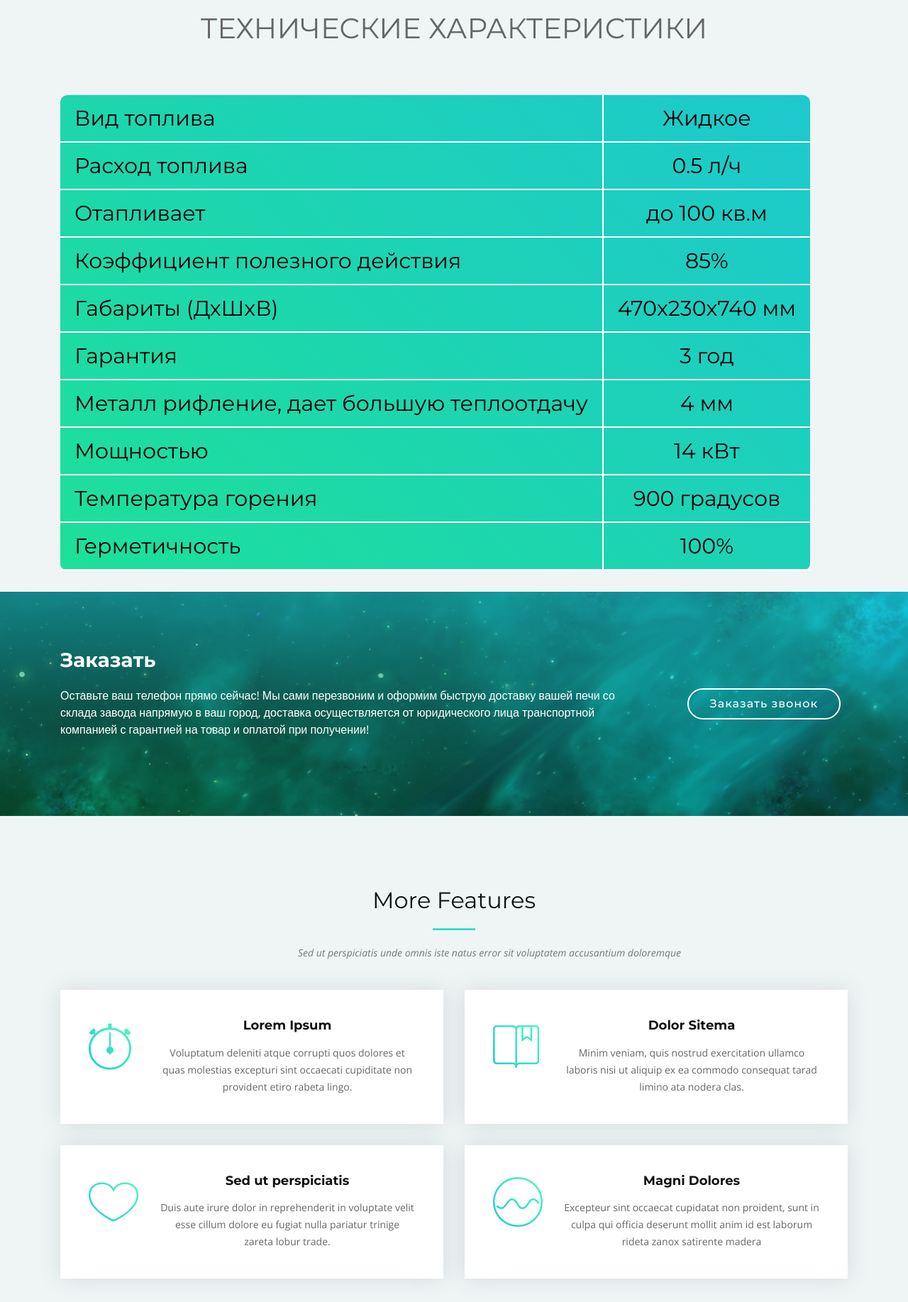
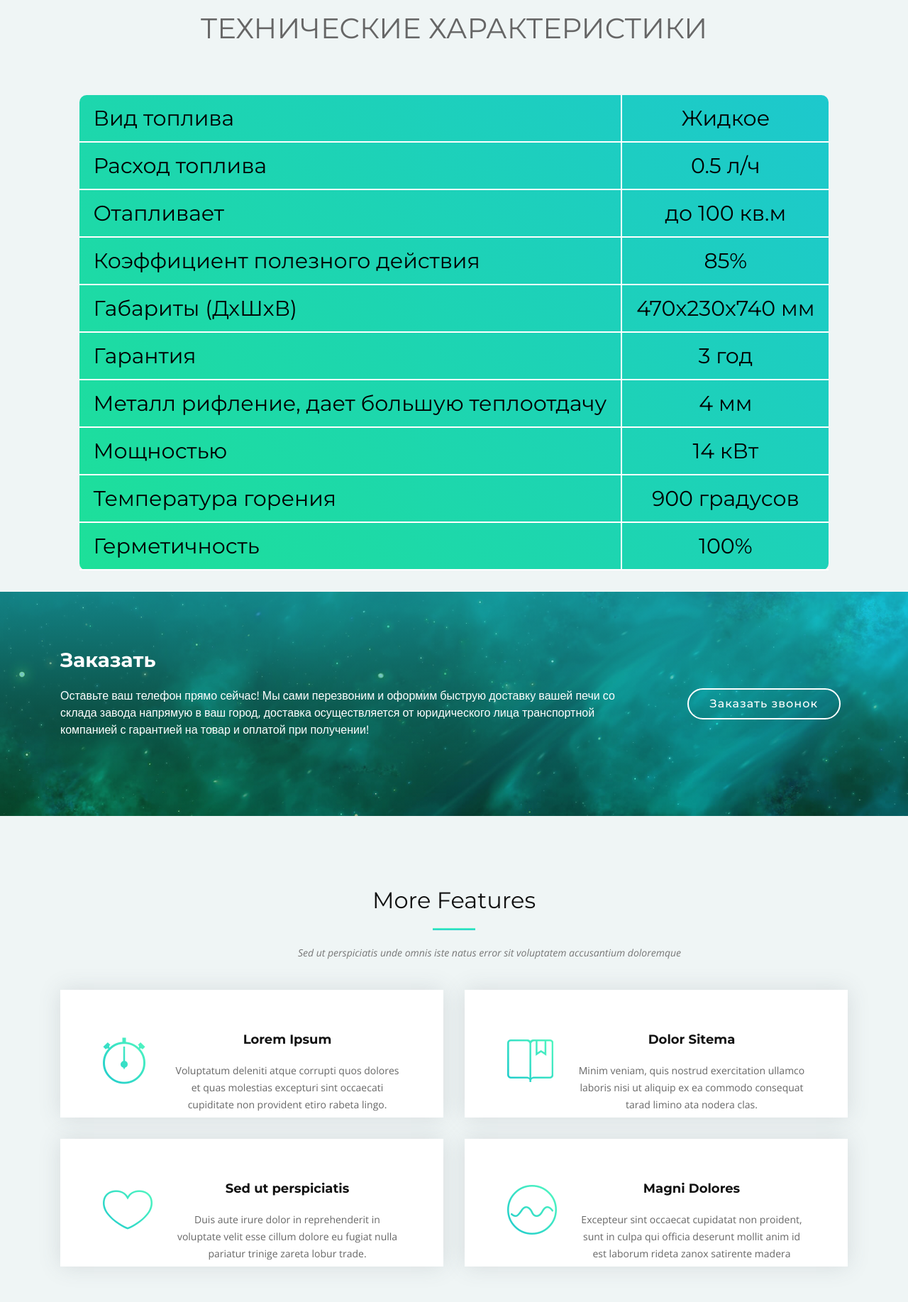
Before and after one commit to nester256/macl_pecki, a plain HTML site: page index.html in a window 1280 px wide. Shown: the part 3360-5195 px from the top of the page at 71% size. Drawn offline with nearby package versions, Linux system fonts and the light colour scheme; files whose address does not match are found by name.

Commit message:
Update style.css

```diff
--- a/css/style.css
+++ b/css/style.css
@@ -808,8 +808,9 @@ body.mobile-nav-active #mobile-nav-toggle {
 }
 
 #more-features .box {
-  padding: 40px;
+  padding: 60px;
   margin-bottom: 30px;
+  height: 180px;
   box-shadow: 0px 0px 30px rgba(73, 78, 92, 0.15);
   background: #fff;
   transition: 0.4s;
@@ -835,9 +836,9 @@ body.mobile-nav-active #mobile-nav-toggle {
 }
 
 #more-features h4 {
+  margin-top: auto;
   margin-left: 100px;
   font-weight: 700;
-  margin-bottom: 15px;
   font-size: 18px;
 }
 
@@ -858,8 +859,7 @@ body.mobile-nav-active #mobile-nav-toggle {
   }
   #more-features .icon {
     float: none;
-    text-align: center;
-    padding-bottom: 15px;
+    margin-top: auto;
   }
   #more-features h4, #more-features p {
     margin-left: 0;
@@ -1317,6 +1317,7 @@ body.mobile-nav-active #mobile-nav-toggle {
   border-radius: 10px;
   border-spacing: 0;
   color: #000;
+  margin: auto;
 }
 .specifications th {
   color: white;
```
